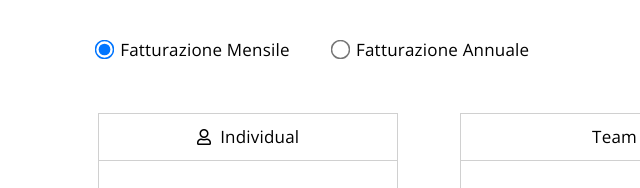
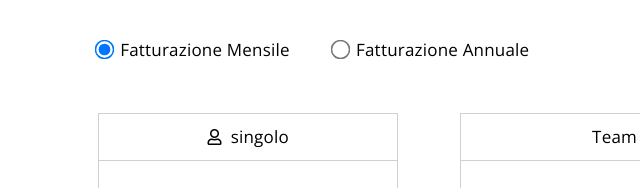
Before and after one commit to Hamza5955/htmlcss-dropbox, a plain HTML site: page index.html in a window 1280 px wide. Shown: the part 1020-1208 px from the top of the page, 30-670 px from the left. Drawn offline with nearby package versions, Linux system fonts and the light colour scheme.

Commit message:
Update index.html

```diff
--- a/index.html
+++ b/index.html
@@ -66,7 +66,7 @@
                 <div class="col float-left">
                     <div class="plan-for">
                     <i class="far fa-user"></i>
-                    <span class="normal">Individual</span>
+                    <span class="normal">singolo</span>
                     </div>
                     <div class="plan-spec">
                         <div class="📕">Professional</div>
```
